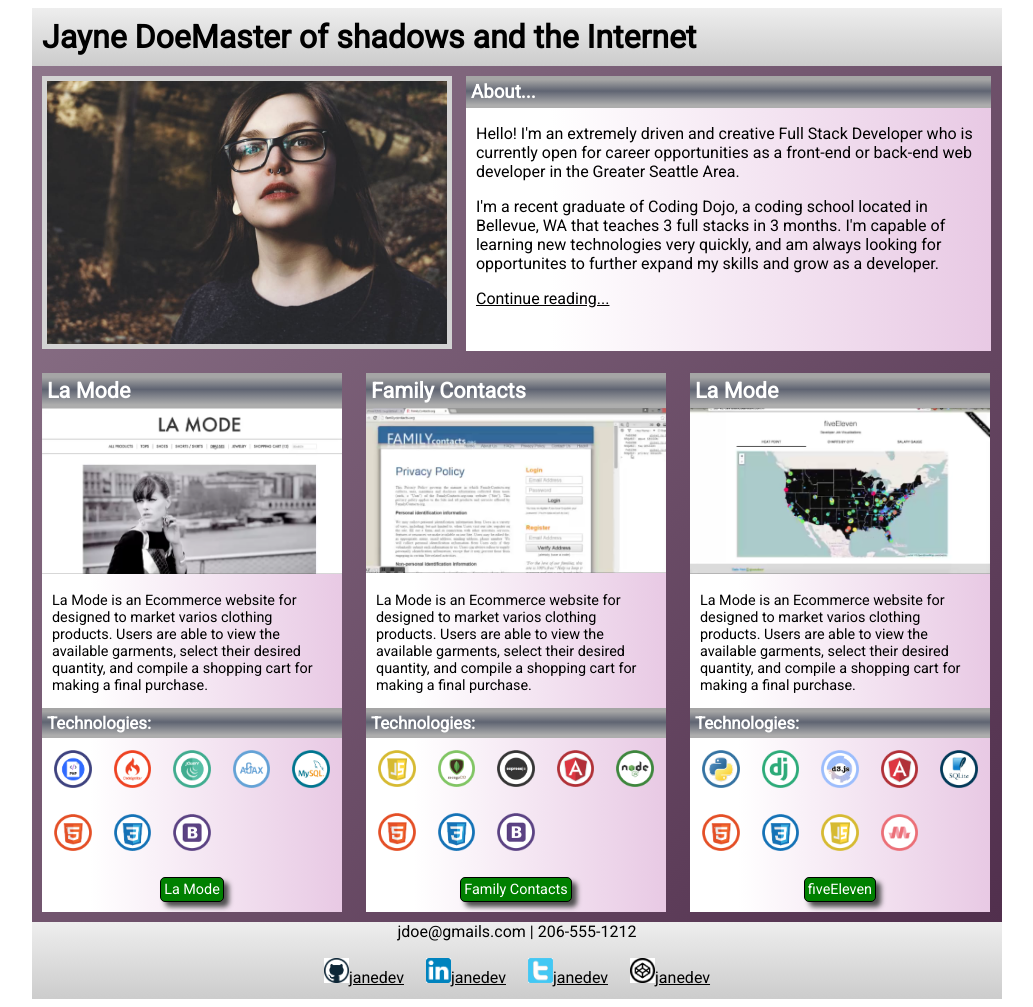
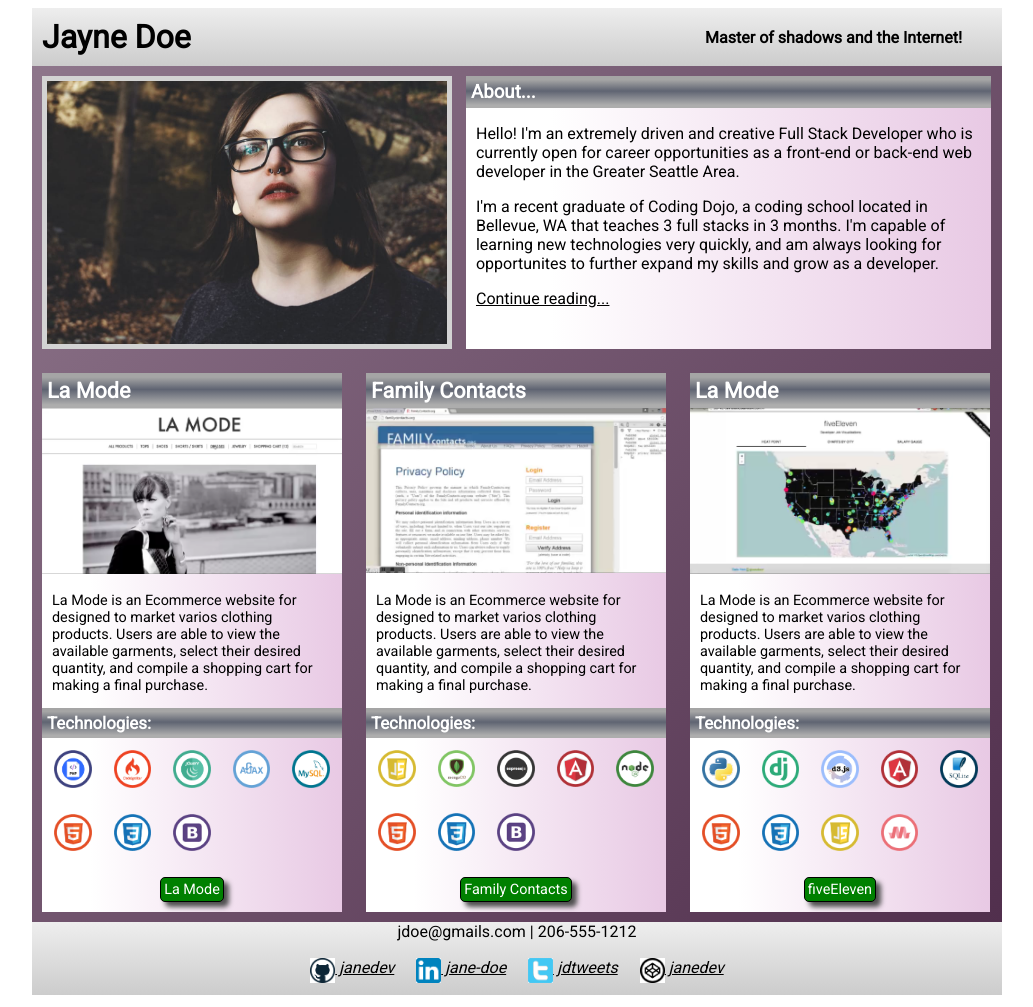
Before and after one commit to mrbmadrid/CSS_Portfolio, a plain HTML site: page index.html in a window 1280 px wide. Shown: the whole page, without its empty margins (123-1156 px from the left). Drawn offline with Linux system fonts and the light colour scheme.

Commit message:
Fixed styling of contacts

```diff
--- a/index.html
+++ b/index.html
@@ -7,7 +7,8 @@
 </head>
 <body>
 	<div id="header">
-		<h1>Jayne Doe<span class="right-align">Master of shadows and the Internet</span></h1>
+		<h1>Jayne Doe</h1>
+		<h1 class="float-right">Master of shadows and the Internet!</h1>
 	</div>
 	<div class="container">
 		<div class="content" id="photo">
@@ -113,10 +114,10 @@
 		<table>
 			<tbody>
 				<tr>
-					<td><img src="Portfolio_images/github.png" alt="github"><a href="#">janedev</a></td>
-					<td><img src="Portfolio_images/linkedin.png" alt="linkedin"><a href="#">janedev</a></td>
-					<td><img src="Portfolio_images/twitter.png" alt="twitter"><a href="#">janedev</a></td>
-					<td><img src="Portfolio_images/codepen.png" alt="codepen"><a href="#">janedev</a></td>
+					<td><img src="Portfolio_images/github.png" alt="github"><a href="#"> janedev</a></td>
+					<td><img src="Portfolio_images/linkedin.png" alt="linkedin"><a href="#"> jane-doe</a></td>
+					<td><img src="Portfolio_images/twitter.png" alt="twitter"><a href="#"> jdtweets</a></td>
+					<td><img src="Portfolio_images/codepen.png" alt="codepen"><a href="#"> janedev</a></td>
 				</tr>
 			</tbody>
 		</table>
--- a/styles.css
+++ b/styles.css
@@ -4,15 +4,6 @@
 
 body {
 	font-family: Roboto;
-}
-
-h1 {
-	background: #eeeeee; /* Old browsers */
-	background: -moz-linear-gradient(top, #eeeeee 0%, #cccccc 100%); /* FF3.6-15 */
-	background: -webkit-linear-gradient(top, #eeeeee 0%,#cccccc 100%); /* Chrome10-25,Safari5.1-6 */
-	background: linear-gradient(to bottom, #eeeeee 0%,#cccccc 100%); /* W3C, IE10+, FF16+, Chrome26+, Opera12+, Safari7+ */
-	margin: 0px;
-	padding: 10px;
 }
 
 h2, h3 {
@@ -23,6 +14,17 @@ h2, h3 {
 	margin: 0px;
 	color: white;
 	padding: 5px;
+}
+
+h1 {
+	margin: 0px 10px;
+	display: inline-block;
+}
+
+h1:nth-of-type(2) {
+	font-size: 100%;
+	margin-top: 10px;
+	margin-right: 40px;
 }
 
 a {
@@ -67,8 +69,8 @@ td {
 	max-width:100%;
 }
 
-.right-align {
-	text-align: right;
+.float-right {
+	float: right;
 }
 
 .buttoncontainer {
@@ -92,7 +94,12 @@ td {
 
 #header {
 	margin: 0px auto;
+	padding: 10px 0px;
 	width: 970px;
+	background: #eeeeee; /* Old browsers */
+	background: -moz-linear-gradient(top, #eeeeee 0%, #cccccc 100%); /* FF3.6-15 */
+	background: -webkit-linear-gradient(top, #eeeeee 0%,#cccccc 100%); /* Chrome10-25,Safari5.1-6 */
+	background: linear-gradient(to bottom, #eeeeee 0%,#cccccc 100%); /* W3C, IE10+, FF16+, Chrome26+, Opera12+, Safari7+ */
 }
 
 #photo {
@@ -110,7 +117,7 @@ td {
 
 #about {
 	max-width: 525px;
-	height: 275px;
+	height: 273px;
 }
 
 #about img {
@@ -130,13 +137,14 @@ td {
 
 #contact img {
 	width: 25px;
-	vertical-align: center;
+	vertical-align: bottom;
 }
 
 #contact table {
+	font-style: italic;
 	margin: 5px auto;
 }
 
-#contact td a{
-	vertical-align: center;
+#contact td a {
+	vertical-align: top;
 }
```
Also changed, not shown: 1 other file.
